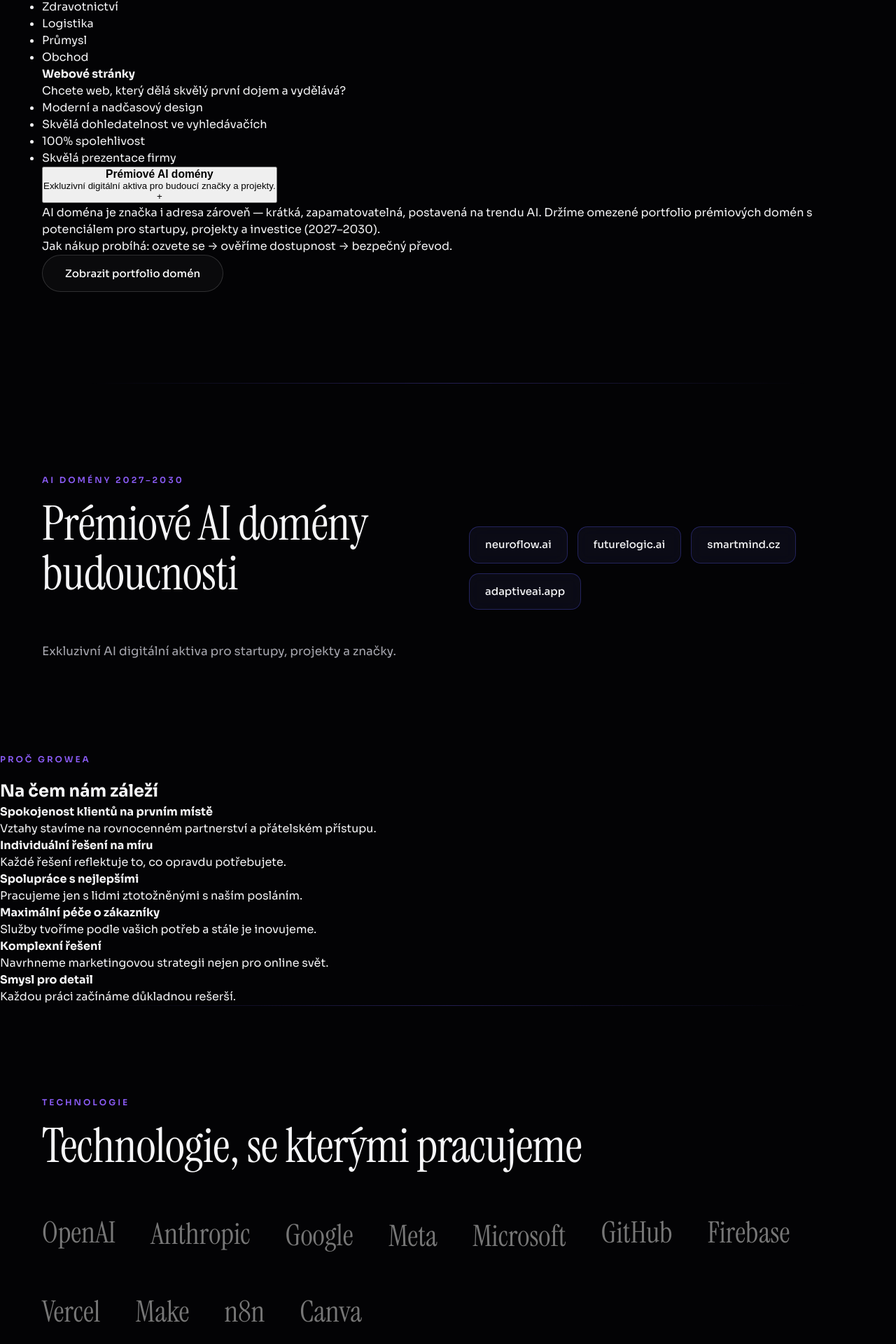
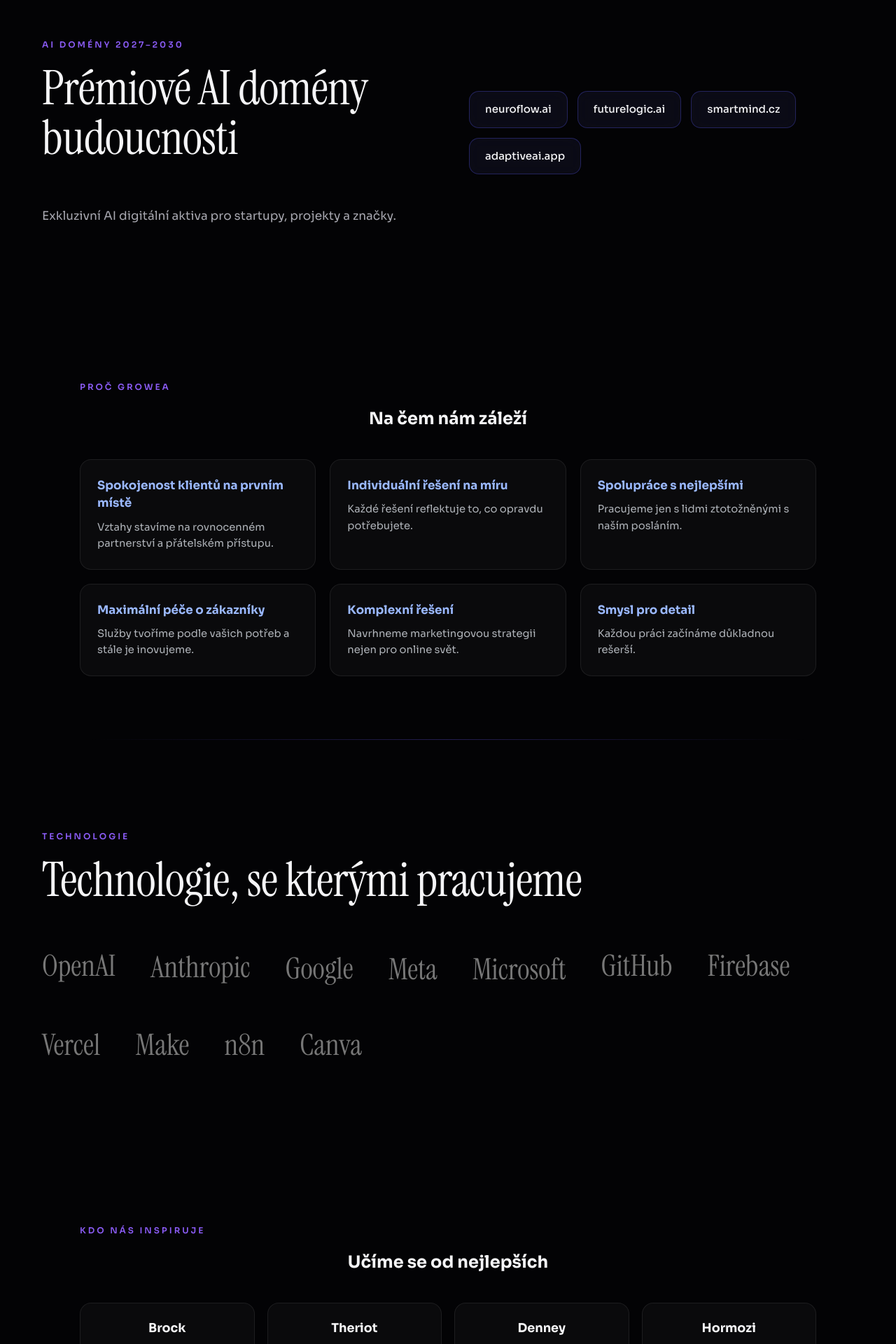
Before and after one commit to groweacz-cyber/Growea-web, a React (Vite) app: page / in a window 1280 px wide. Shown: the part 2452-4372 px from the top of the page at 70% size. Built offline with nearby package versions, Linux system fonts and the light colour scheme.

Commit message:
Add styles for pillars accordion and new sections

```diff
--- a/src/index.css
+++ b/src/index.css
@@ -1825,3 +1825,231 @@ body {
   0%, 100% { transform: translateX(-50%) translateY(0); }
   50% { transform: translateX(-50%) translateY(-3px); }
 }
+
+/* ============================================
+   PILLARS (akordeon) — nové sekce
+   ============================================ */
+
+.services-lead {
+  text-align: center;
+  color: rgba(231, 236, 243, 0.6);
+  margin: -8px 0 32px;
+  font-size: 0.95rem;
+}
+
+.pillars {
+  display: flex;
+  flex-direction: column;
+  gap: 16px;
+  max-width: 920px;
+  margin: 0 auto;
+}
+
+.pillar {
+  border: 1px solid rgba(255, 255, 255, 0.1);
+  border-radius: 18px;
+  background: rgba(255, 255, 255, 0.03);
+  backdrop-filter: blur(10px);
+  overflow: hidden;
+  transition: border-color 0.3s ease, background 0.3s ease;
+}
+
+.pillar.open {
+  border-color: rgba(120, 160, 255, 0.5);
+  background: rgba(255, 255, 255, 0.05);
+}
+
+.pillar-head {
+  width: 100%;
+  display: flex;
+  align-items: center;
+  justify-content: space-between;
+  gap: 16px;
+  padding: 24px 26px;
+  background: transparent;
+  border: none;
+  cursor: pointer;
+  text-align: left;
+  color: inherit;
+}
+
+.pillar-head-text h3 {
+  margin: 0 0 4px;
+  font-size: 1.3rem;
+  font-weight: 700;
+}
+
+.pillar-tagline {
+  font-size: 0.92rem;
+  color: rgba(231, 236, 243, 0.6);
+}
+
+.pillar-toggle {
+  flex-shrink: 0;
+  width: 38px;
+  height: 38px;
+  display: flex;
+  align-items: center;
+  justify-content: center;
+  font-size: 1.6rem;
+  font-weight: 300;
+  line-height: 1;
+  border-radius: 50%;
+  background: rgba(120, 160, 255, 0.15);
+  color: #9ab8ff;
+  transition: transform 0.3s ease, background 0.3s ease;
+}
+
+.pillar.open .pillar-toggle {
+  background: rgba(120, 160, 255, 0.3);
+  transform: rotate(180deg);
+}
+
+.pillar-body {
+  max-height: 0;
+  opacity: 0;
+  overflow: hidden;
+  transition: max-height 0.45s ease, opacity 0.35s ease, padding 0.45s ease;
+  padding: 0 26px;
+  display: grid;
+  grid-template-columns: repeat(auto-fit, minmax(220px, 1fr));
+  gap: 24px;
+}
+
+.pillar.open .pillar-body {
+  max-height: 1200px;
+  opacity: 1;
+  padding: 4px 26px 30px;
+}
+
+.pillar-block h4 {
+  margin: 0 0 10px;
+  font-size: 1.02rem;
+  font-weight: 700;
+  color: #9ab8ff;
+}
+
+.pillar-block p {
+  margin: 0 0 12px;
+  font-size: 0.92rem;
+  line-height: 1.6;
+  color: rgba(231, 236, 243, 0.8);
+}
+
+.pillar-block ul {
+  margin: 0;
+  padding-left: 18px;
+  display: flex;
+  flex-direction: column;
+  gap: 7px;
+}
+
+.pillar-block li {
+  font-size: 0.92rem;
+  color: rgba(231, 236, 243, 0.85);
+}
+
+.pillar-note {
+  font-size: 0.85rem !important;
+  color: rgba(231, 236, 243, 0.55) !important;
+  font-style: italic;
+}
+
+.pillar-cta {
+  margin-top: 6px;
+}
+
+/* ============================================
+   WHY GROWEA — 6 hodnot
+   ============================================ */
+
+.why {
+  padding: 90px 24px;
+  max-width: 1100px;
+  margin: 0 auto;
+}
+
+.why h2 {
+  text-align: center;
+  margin-bottom: 40px;
+}
+
+.why-grid {
+  display: grid;
+  grid-template-columns: repeat(auto-fit, minmax(280px, 1fr));
+  gap: 20px;
+}
+
+.why-card {
+  border: 1px solid rgba(255, 255, 255, 0.08);
+  border-radius: 16px;
+  background: rgba(255, 255, 255, 0.03);
+  padding: 24px;
+  transition: transform 0.3s ease, border-color 0.3s ease;
+}
+
+.why-card:hover {
+  transform: translateY(-4px);
+  border-color: rgba(120, 160, 255, 0.4);
+}
+
+.why-card h4 {
+  margin: 0 0 10px;
+  font-size: 1.05rem;
+  font-weight: 700;
+  color: #9ab8ff;
+}
+
+.why-card p {
+  margin: 0;
+  font-size: 0.92rem;
+  line-height: 1.6;
+  color: rgba(231, 236, 243, 0.75);
+}
+
+/* ============================================
+   INSPIRATION — kdo nás inspiruje
+   ============================================ */
+
+.inspiration {
+  padding: 90px 24px;
+  max-width: 1100px;
+  margin: 0 auto;
+}
+
+.inspiration h2 {
+  text-align: center;
+  margin-bottom: 40px;
+}
+
+.insp-grid {
+  display: grid;
+  grid-template-columns: repeat(auto-fit, minmax(200px, 1fr));
+  gap: 18px;
+}
+
+.insp-card {
+  border: 1px solid rgba(255, 255, 255, 0.08);
+  border-radius: 16px;
+  background: rgba(255, 255, 255, 0.03);
+  padding: 22px;
+  text-align: center;
+  transition: transform 0.3s ease, border-color 0.3s ease;
+}
+
+.insp-card:hover {
+  transform: translateY(-4px);
+  border-color: rgba(120, 160, 255, 0.4);
+}
+
+.insp-card h4 {
+  margin: 0 0 6px;
+  font-size: 1.1rem;
+  font-weight: 700;
+}
+
+.insp-card p {
+  margin: 0;
+  font-size: 0.88rem;
+  color: rgba(231, 236, 243, 0.65);
+}
```
